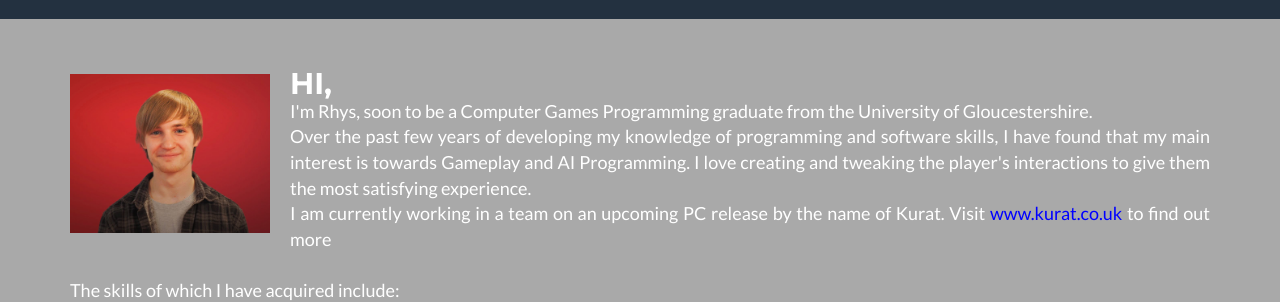
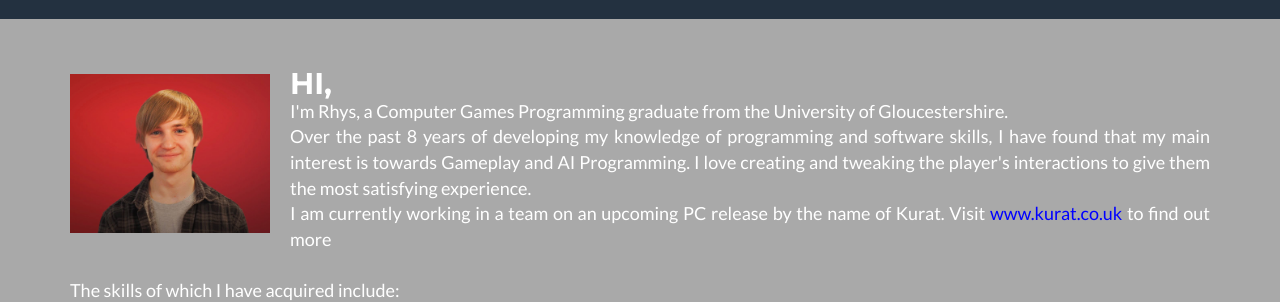
Before and after one commit to RhysWareham/rhyswareham.github.io, a Jekyll site: the page built from index.html, in a window 1280 px wide and 900 px high. Shown: the part 177-479 px from the top of the window. Built offline with Jekyll 4.4.1, drawn with Linux system fonts in a browser that asks for light colours; nearby versions of some CDN libraries.

Commit message:
Update header.html

```diff
--- a/_includes/header.html
+++ b/_includes/header.html
@@ -7,8 +7,8 @@
                     <div class="intro-text">
                         <span class="name">Hi,</span>
                         <span class="skills">
-                            I'm Rhys, soon to be a Computer Games Programming graduate from the University of Gloucestershire.<br>
-                            Over the past few years of developing my knowledge of programming and software skills, I have found that my main interest is towards Gameplay and AI Programming. I love creating and tweaking the player's interactions to give them the most satisfying experience.
+                            I'm Rhys, a Computer Games Programming graduate from the University of Gloucestershire.<br>
+                            Over the past 8 years of developing my knowledge of programming and software skills, I have found that my main interest is towards Gameplay and AI Programming. I love creating and tweaking the player's interactions to give them the most satisfying experience.
                             <br>I am currently working in a team on an upcoming PC release by the name of Kurat. Visit <a href="https://www.kurat.co.uk/"><FONT color="#0000ff">www.kurat.co.uk</FONT></a> to find out more <br><br>
                             The skills of which I have acquired include: <br><br>
                             <ul>
```
